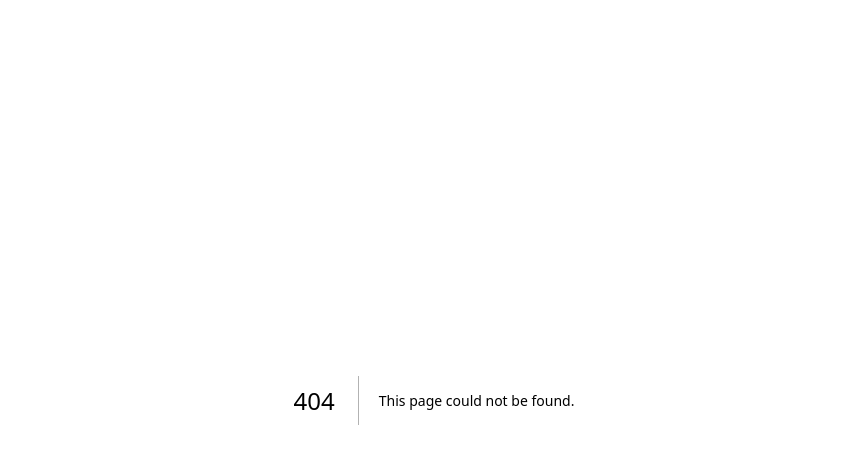
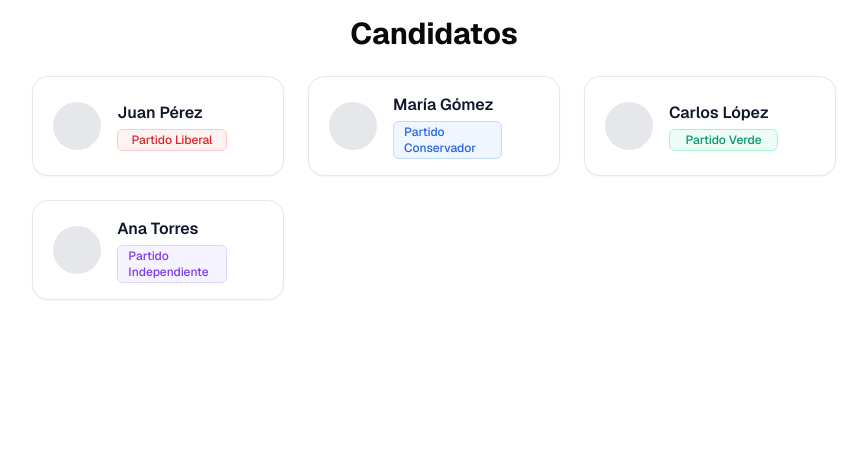
Before and after one commit to awangran/pragma, a Next.js app: page /candidatos in a window 1280 px wide. Before the commit this address had no page. Shown: the top 464 px of the page, without its empty margins (206-1073 px from the left). Built offline with nearby package versions, Linux system fonts and the light colour scheme.

Commit message:
candidates card
card, slug, data dummy

```diff
--- /dev/null
+++ b/app/candidatos/[slug]/page.tsx
@@ -0,0 +1,29 @@
+import CandidateCard from "../../../components/candidate-card";
+import { candidates } from "../../../data/candidates";
+import type { Candidate } from "../../../types/candidates";
+
+interface CandidateProfilePageProps {
+  params: { slug: string };
+}
+
+export default function CandidateProfilePage({ params }: CandidateProfilePageProps) {
+  const { slug } = params;
+  const candidate = candidates.find(
+    (c) => c.profileLink.split("/").pop() === slug
+  );
+
+  if (!candidate) {
+    return <div className="p-8 text-center">Candidato no encontrado.</div>;
+  }
+
+  return (
+    <div className="flex flex-col items-center">
+      <CandidateCard
+        id={candidate.id}
+        name={candidate.name}
+        party={candidate.party}
+        profileLink={candidate.profileLink}
+      />
+    </div>
+  );
+}
--- /dev/null
+++ b/app/candidatos/page.tsx
@@ -0,0 +1,19 @@
+import CandidateCard from "../../components/candidate-card";
+import { candidates } from "../../data/candidates";
+
+export default function CandidatesPage() {
+  return (
+    <div className="flex flex-col items-center p-4">
+      <h1 className="text-3xl font-bold mb-6">Candidatos</h1>
+      <div className="grid grid-cols-1 md:grid-cols-2 lg:grid-cols-3 gap-6">
+        {candidates.map((candidate) => (
+          <CandidateCard key={candidate.id}
+                id={candidate.id}
+                name={candidate.name}
+                party={candidate.party}
+                profileLink={candidate.profileLink} />
+        ))}
+      </div>
+    </div>
+  );
+}
--- a/app/dashboard/page.tsx
+++ b/app/dashboard/page.tsx
@@ -3,7 +3,11 @@ import { createClient } from "@/lib/supabase/server";
 import { Suspense } from "react";
 import { Navbar } from "@/components/navbar";
 import Link from "next/link";
+import CandidateCard from "../../components/candidate-card";
+import {candidates} from "../../data/candidates";
+import type { Candidate } from "../../types/candidates";
 
+// User authentication check
 async function UserAuthCheck() {
   const supabase = await createClient();
   const { data, error } = await supabase.auth.getClaims();
@@ -15,7 +19,7 @@ async function UserAuthCheck() {
   return null;
 }
 
-// Placeholder data
+// Placeholder data for news
 const news = [
   {
     id: 1,
@@ -44,6 +48,7 @@ const news = [
   },
 ];
 
+// Placeholder data for elections
 const elections = [
   {
     id: 1,
@@ -127,11 +132,47 @@ export default function DashboardPage() {
         <div className="flex justify-center mt-8">
           <Link
             href="/articulos"
-            className="border-2 border-blue-400 text-blue-500 font-medium rounded-full px-8 py-2 hover:bg-blue-50 transition"
+            className="w-md border-2 border-blue-400 text-blue-500 font-medium rounded-full px-8 py-2 hover:bg-blue-50 transition"
           >
             Ver más artículos
           </Link>
         </div>
+
+        {/* Candidate Cards Section */}
+        <section className="mt-10 px-4 py-8 ">
+          <div className="mb-6 flex flex-col gap-4 md:flex-row md:items-center md:justify-between">
+            <div>
+              <h2 className="text-2xl font-semibold text-slate-900">Perfiles destacados</h2>
+              <p className="text-sm text-slate-500">Explora los perfiles y descubre sus propuestas antes de votar.</p>
+            </div>
+
+          </div>
+          <h2 className="px-6 text-xl font-medium text-slate-900 mb-4">Postulados</h2>
+
+          <div className="px-6 grid gap-4 sm:grid-cols-2 xl:grid-cols-3">
+
+            {candidates.map((candidate) => (
+              <CandidateCard
+                key={candidate.id}
+                id={candidate.id}
+                name={candidate.name}
+                subtitle={candidate.subtitle}
+                party={candidate.party}
+                profileLink={candidate.profileLink}
+                avatarUrl={candidate.avatarUrl}
+              />
+            ))}
+          </div>
+
+          <div className="flex justify-center mt-4">
+            <Link
+              href="/candidatos"
+              className="w-md  border-2 border-blue-400 text-blue-500 font-medium rounded-full px-8 py-2 hover:bg-blue-50 transition"
+            >
+              Ver todos
+            </Link>
+          </div>
+        </section>
       </main>
     </div>
   );
--- /dev/null
+++ b/components/candidate-card.tsx
@@ -0,0 +1,102 @@
+"use client";
+
+import Link from "next/link";
+import Image from "next/image";
+import { useEffect, useState } from "react";
+
+interface CandidateCardProps {
+  id: number;
+  name: string;
+  party: string;
+  profileLink: string;
+  subtitle?: string;
+  avatarUrl?: string;
+}
+
+const DEFAULT_THEME = {
+  badgeBg: "bg-blue-50",
+  badgeBorder: "border-blue-200",
+  badgeText: "text-blue-600",
+  circle: "bg-blue-200",
+};
+
+const PARTY_THEME: Record<string, typeof DEFAULT_THEME> = {
+  "Partido Liberal": {
+    badgeBg: "bg-red-50",
+    badgeBorder: "border-red-200",
+    badgeText: "text-red-600",
+    circle: "bg-red-200",
+  },
+  "Partido Conservador": {
+    badgeBg: "bg-blue-50",
+    badgeBorder: "border-blue-200",
+    badgeText: "text-blue-600",
+    circle: "bg-blue-200",
+  },
+  "Partido Verde": {
+    badgeBg: "bg-emerald-50",
+    badgeBorder: "border-emerald-200",
+    badgeText: "text-emerald-600",
+    circle: "bg-emerald-200",
+  },
+  "Partido Independiente": {
+    badgeBg: "bg-violet-50",
+    badgeBorder: "border-violet-200",
+    badgeText: "text-violet-600",
+    circle: "bg-violet-200",
+  },
+};
+
+const getPartyTheme = (party: string) => PARTY_THEME[party] ?? DEFAULT_THEME;
+
+const isValidImageUrl = (url: string) => {
+  const sanitized = url.split("?")[0].trim().toLowerCase();
+  return !!sanitized && /\.(png|jpe?g|gif|bmp|webp|avif|svg)$/.test(sanitized);
+};
+
+const CandidateCard: React.FC<CandidateCardProps> = ({ name, party, profileLink, subtitle, avatarUrl }) => {
+  const theme = getPartyTheme(party);
+  const [imageError, setImageError] = useState(false);
+
+  useEffect(() => setImageError(false), [avatarUrl]);
+
+  const hasValidAvatar = !!(avatarUrl && isValidImageUrl(avatarUrl));
+  const showAvatar = hasValidAvatar && !imageError;
+
+  const badgeClasses = `w-3/4 inline-flex items-center justify-center rounded-md border px-2.5 py-0.5 text-xs font-medium ${theme.badgeBg} ${theme.badgeBorder} ${theme.badgeText}`;
+  const errorCircleClasses = `h-16 w-16 shrink-0 rounded-full ${theme.circle}`;
+  const placeholderCircleClasses = "h-12 w-12 shrink-0 rounded-full bg-gray-200";
+
+  return (
+    <Link
+      href={profileLink}
+      className="flex w-full items-center gap-4 rounded-2xl border border-slate-200 bg-white px-5 py-4 shadow-sm transition hover:shadow-md"
+    >
+      {showAvatar ? (
+        <div className="h-16 w-16 shrink-0 overflow-hidden rounded-full border border-slate-200">
+          <Image
+            src={avatarUrl as string}
+            alt={`${name} profile photo`}
+            width={48}
+            height={48}
+            className="h-full w-full object-cover"
+            onError={() => setImageError(true)}
+          />
+        </div>
+      ) : hasValidAvatar ? (
+        <div className={errorCircleClasses} aria-hidden />
+      ) : (
+        <div className={placeholderCircleClasses} aria-hidden />
+      )}
+      <div className="flex flex-1 flex-col gap-1">
+        <div className="flex flex-col">
+          <span className="text-md font-semibold text-slate-900">{name}</span>
+          {subtitle && <span className="text-sm text-slate-500">{subtitle}</span>}
+        </div>
+        <span className={badgeClasses}>{party}</span>
+      </div>
+    </Link>
+  );
+};
+
+export default CandidateCard;
--- /dev/null
+++ b/data/candidates.ts
@@ -0,0 +1,34 @@
+export const candidates = [
+  {
+    id: 1,
+    name: "Juan Pérez",
+    subtitle: "Candidato presidencial",
+    party: "Partido Liberal",
+    profileLink: "/candidatos/juan-perez",
+    avatarUrl: "/avatars/juan-perez.jpg",
+  },
+  {
+    id: 2,
+    name: "María Gómez",
+    subtitle: "Candidata presidencial",
+    party: "Partido Conservador",
+    profileLink: "/candidatos/maria-gomez",
+    avatarUrl: "/avatars/juan-perez.jpg",
+  },
+  {
+    id: 3,
+    name: "Carlos López",
+    subtitle: "Candidato presidencial",
+    party: "Partido Verde",
+    profileLink: "/candidatos/carlos-lopez",
+    avatarUrl: "/avatars/juan-perez.jpg",
+  },
+  {
+    id: 4,
+    name: "Ana Torres",
+    subtitle: "Candidata presidencial",
+    party: "Partido Independiente",
+    profileLink: "/candidatos/ana-torres",
+    avatarUrl: "/avatars/juan-perez.jpg",
+  },
+];
--- /dev/null
+++ b/types/candidates.ts
@@ -0,0 +1,7 @@
+export interface Candidate {
+  id: number;
+  name: string;
+  party: string;
+  profileLink: string;
+  avatarUrl: string;
+}
```
Also changed, not shown: components/footer.tsx (added), footer-bg.svg (added).
